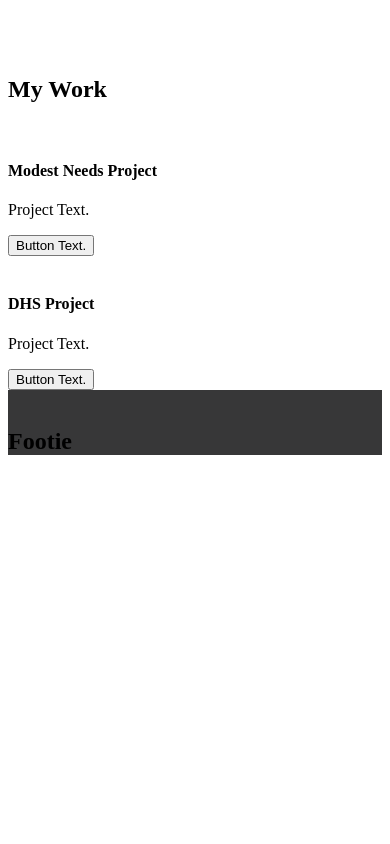
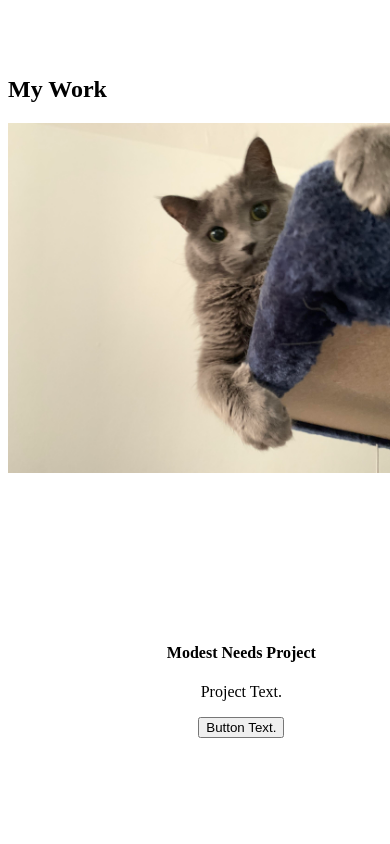
Before and after one commit to Ianisme9/Ian-Portfolio-Iteration-2, a plain HTML site: page index.html in a window 390 px wide. Shown: the part 820-1664 px from the top of the page. Before the commit the page ends 1295 px from the top, so only its background shows below. Drawn offline with Linux system fonts and the light colour scheme.

Commit message:
Fixed with final additions

```diff
--- a/Css/style.css
+++ b/Css/style.css
@@ -6,6 +6,10 @@ nav {
 footer {
     background-color: #373738;
     padding: auto;
+}
+
+img {
+    max-height: 500px;
 }
 
 .listomon {
@@ -49,7 +53,49 @@ footer {
 
 .workGrid {
     display: grid;
-    grid-column: 2;
-    grid-row: 2;
-    grid-area: "modestNeedsImage modestNeedsText dhsImage dhsText";
+    grid-template-columns: 1fr 1fr;
+    grid-template-rows: 500px;
+    grid-template-areas: "modestNeedsImage modestNeedsText" "dhsImage dhsText";
+    align-content: center;
+    text-align: center;
 }
+
+.modestNeedsImage {
+    /* background-image: url("/Images/placeholder\ image.jpg");
+    background-repeat: no-repeat;
+    background-position: center; */
+    grid-area: modestNeedsImage;
+}
+
+.modestNeedsText {
+    grid-area: modestNeedsText;
+}
+
+.dhsImage {
+    /* background-image: url("/Images/placeholder\ image.jpg");
+    background-repeat: no-repeat;
+    background-position: center;   */
+    grid-area: dhsImage;
+}
+
+.dhsText {
+    grid-area: dhsText;
+}
+
+@media only screen and (max-width: 600px) {
+    img {
+        max-height: 350px;
+    }
+    .flexContainer {
+        flex-direction: column;
+    }
+    .flexGroup {
+        width: 100%;
+    }
+    .workGrid {
+        display: grid;
+        grid-template-columns: 1fr;
+        grid-template-rows: 500px 500px 500px 500px;
+        grid-template-areas: "modestNeedsImage" "modestNeedsText" "dhsImage" "dhsText";
+    }
+}
--- a/index.html
+++ b/index.html
@@ -39,7 +39,7 @@
         <h1>My Work</h1>
         <div class="workGrid">
             <div class="modestNeedsImage">
-                <img src="">
+                <img src="Images/placeholder image.jpg">
             </div>
             <div class="modestNeedsText">
                 <h4>
@@ -53,7 +53,7 @@
                 </button>
             </div>
             <div class="dhsImage">
-                <img src="">
+                <img src="Images/placeholder image.jpg">
             </div>
             <div class="dhsText">
                 <h4>
```
Also changed, not shown: aboutme.html (+3 -3 lines), Images/placeholder image.jpg (added).
